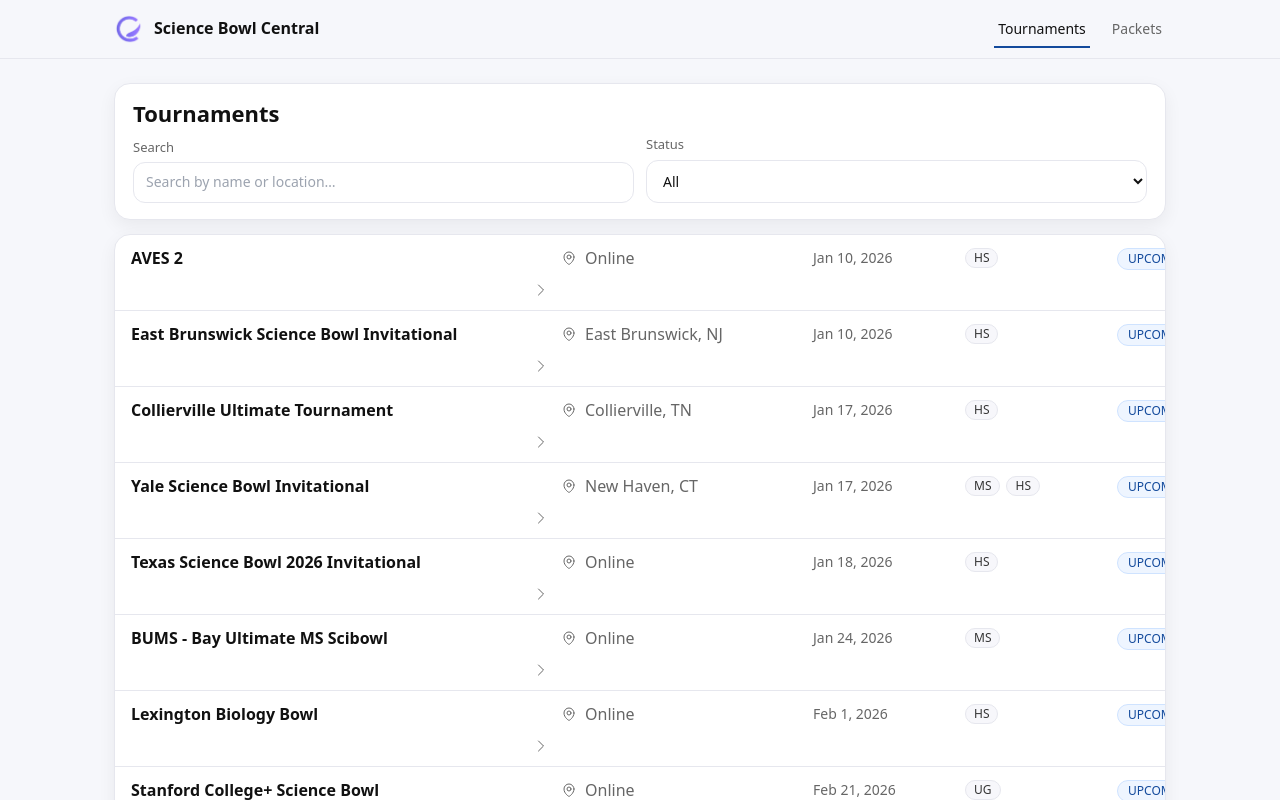
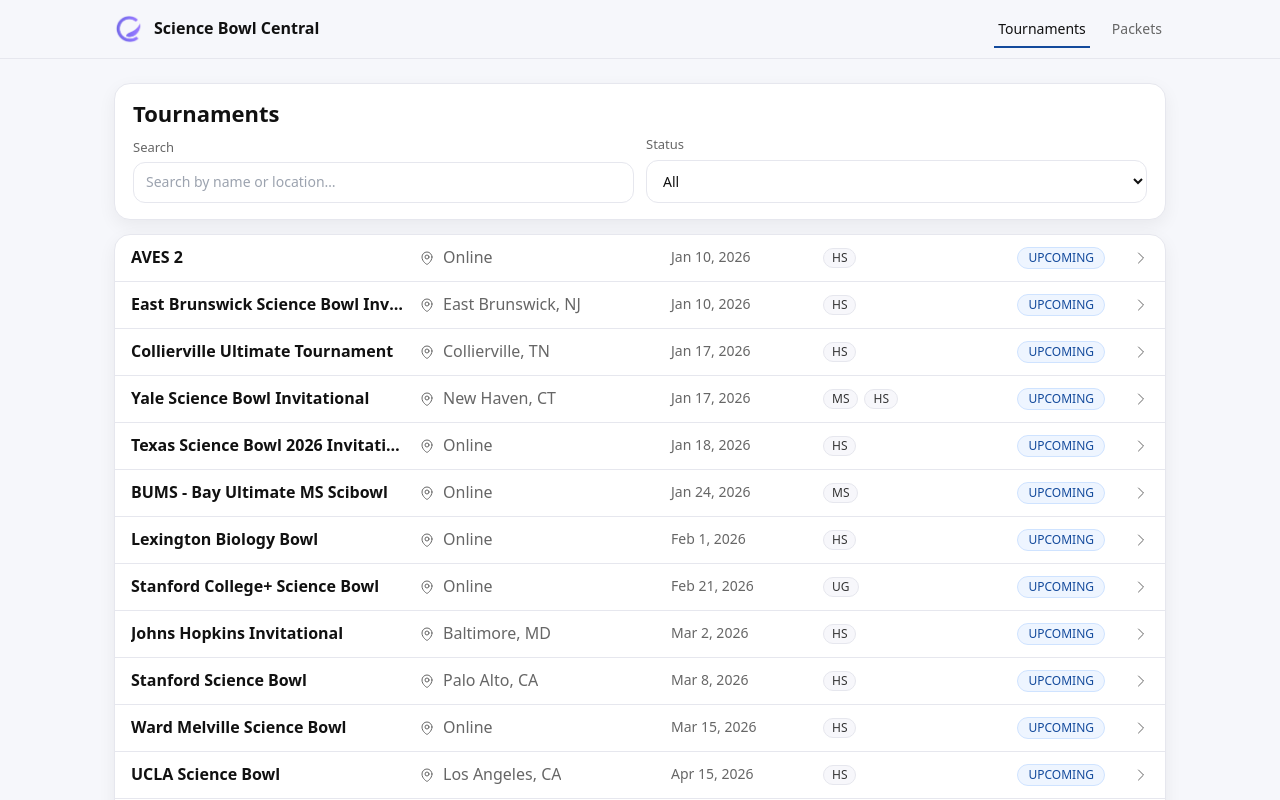
Before and after one commit to xpoes123/scibowl-org, a React (Vite) app in the folder apps/website/frontend/: page /tournaments in a window 1280 px wide. Shown: the top 800 px of the page. Built offline with nearby package versions, Linux system fonts and the light colour scheme.

Commit message:
Fix card and row alignments

```diff
--- a/apps/website/frontend/src/index.css
+++ b/apps/website/frontend/src/index.css
@@ -538,6 +538,16 @@ img {
   gap: 12px;
 }
 
+.sbTournamentRowContentStatus {
+  grid-template-columns:
+    minmax(0, 1fr)
+    clamp(170px, 22vw, 240px)
+    clamp(110px, 14vw, 140px)
+    clamp(96px, 14vw, 140px)
+    clamp(110px, 12vw, 130px)
+    32px;
+}
+
 .sbPacketRowContent {
   padding: 12px 16px;
   display: grid;
@@ -645,6 +655,12 @@ img {
   white-space: nowrap;
 }
 
+.sbRowStatus {
+  display: inline-flex;
+  align-items: center;
+  justify-content: flex-end;
+}
+
 .sbRowChevron {
   width: 16px;
   height: 16px;
@@ -734,6 +750,10 @@ img {
   .sbTournamentRowContent {
     grid-template-columns: minmax(0, 1fr) auto 32px;
     gap: 10px;
+  }
+
+  .sbTournamentRowContentStatus {
+    grid-template-columns: minmax(0, 1fr) auto auto 32px;
   }
 
   .sbPacketRowContent {
```
